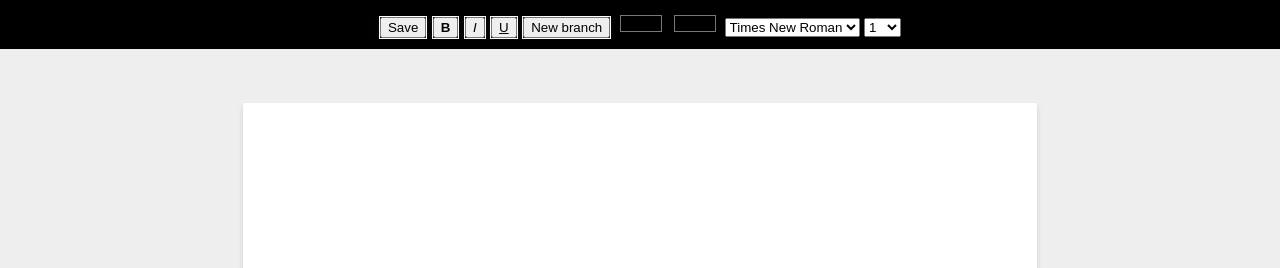
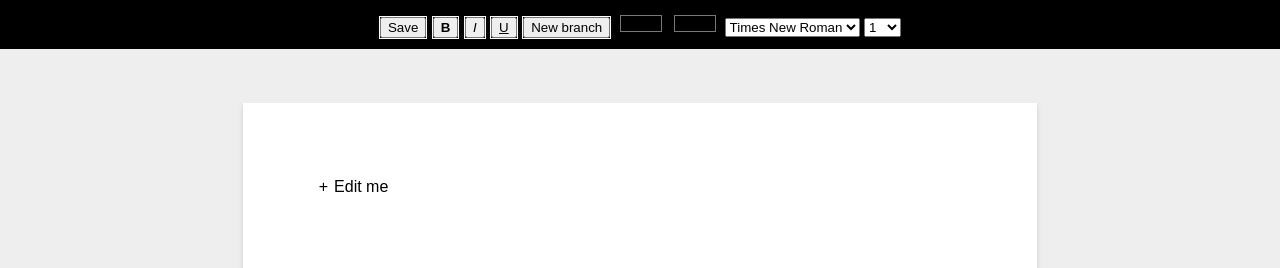
Before and after one commit to AlexRajya/Outlining-Tool, a plain HTML site: page index.html in a window 1280 px wide. Shown: the top 268 px of the page. Drawn offline with Linux system fonts and the light colour scheme; no server answers.

Commit message:
Add files via upload

```diff
--- /dev/null
+++ b/code.txt
@@ -0,0 +1 @@
+{"innerHTML":"<ul class=\"tree\"><li><span class=\"caret\"></span><span class=\"new\">Edit me</span><ul class=\"nested\"><li>Edit me</li><li></li></ul></li></ul>"}
--- a/index.html
+++ b/index.html
@@ -51,7 +51,7 @@
 
   <script>
     async function pageLoaded() {
-      const response = await fetch('message.txt');
+      const response = await fetch('code.txt');
       const text = await response.text();
       var obj = JSON.parse(text);
       const dt = document.getElementById("textBody");
```
